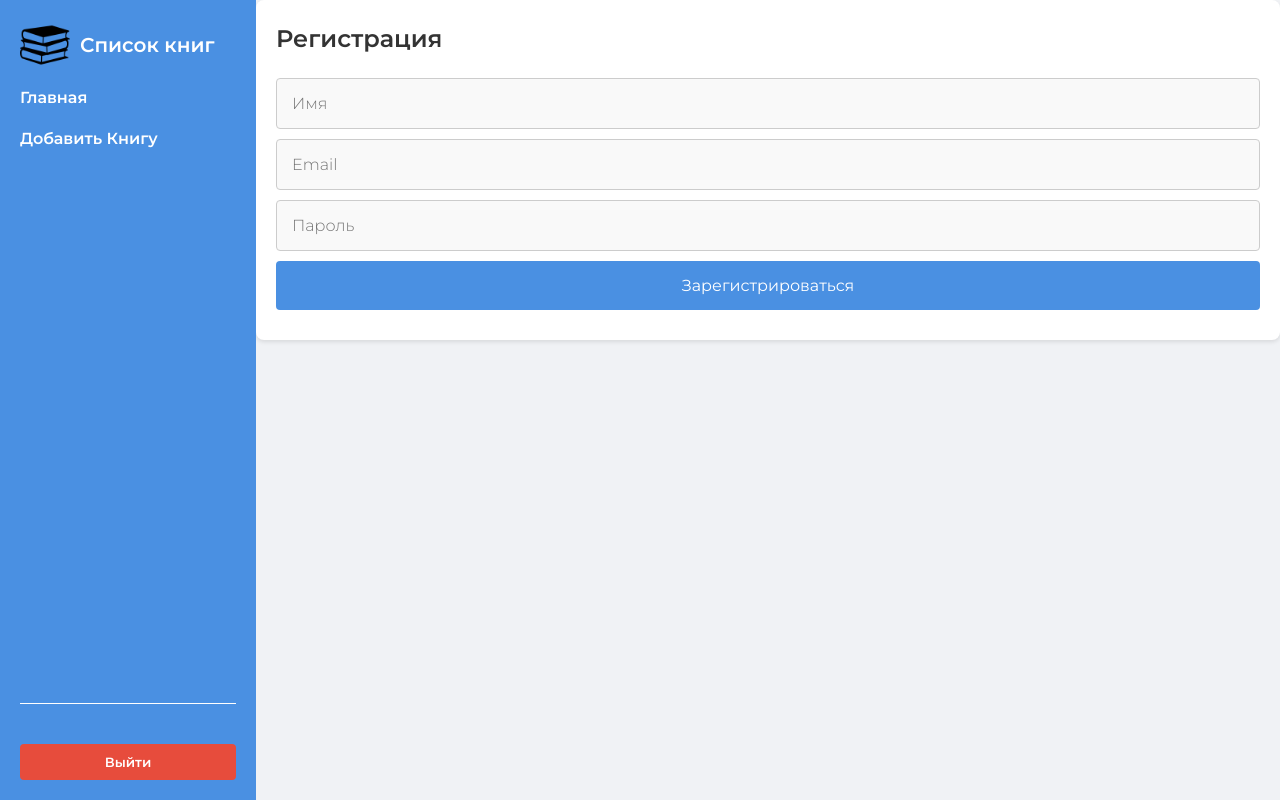
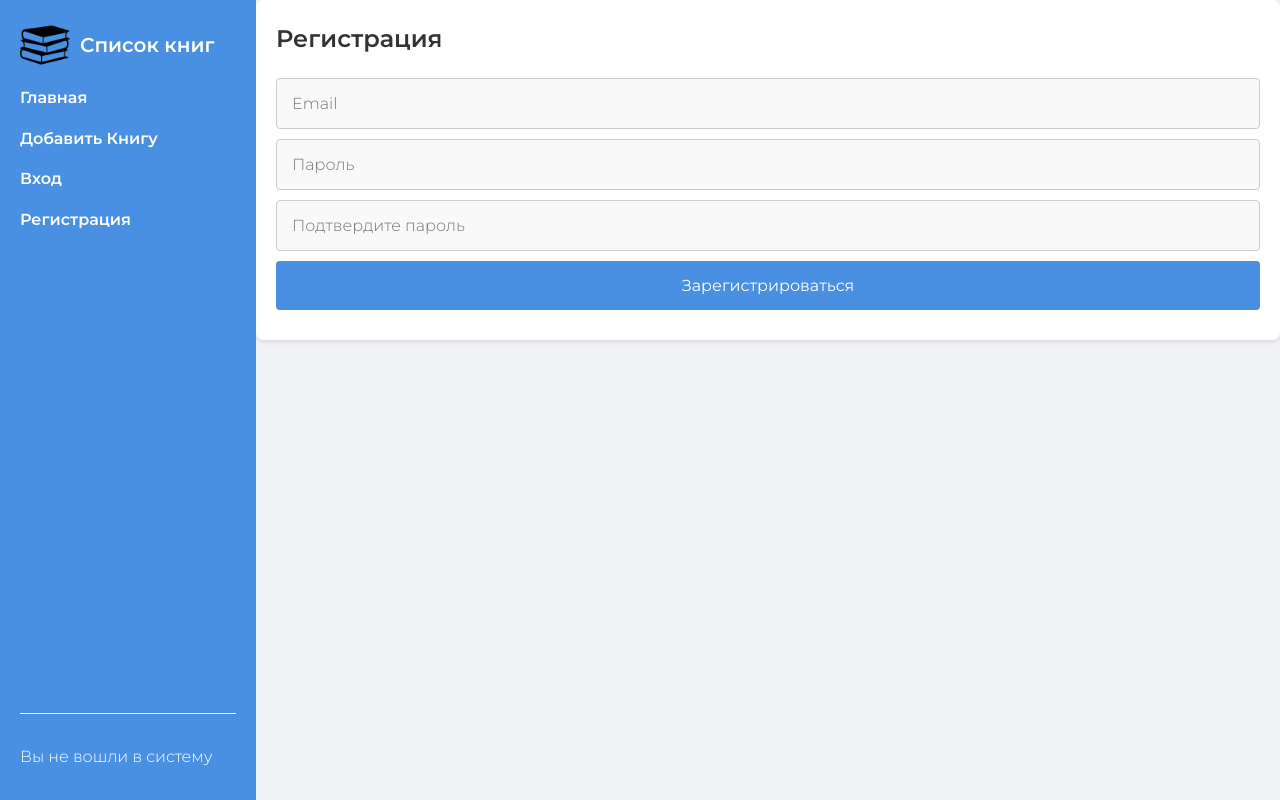
Before and after one commit to greenway-start/gws-frontend, a React (Create React App) app: page /register in a window 1280 px wide. Built offline with nearby package versions, Linux system fonts and the light colour scheme; no server answers.

Commit message:
#8 register добавил функциию

```diff
--- a/src/common/authReducer.ts
+++ b/src/common/authReducer.ts
@@ -4,8 +4,8 @@ const initialState: AuthState = {
   currentUser: null,
   error: null,
   loading: false,
-  auth: null, // Убедитесь, что это здесь
-  db: null // Добавьте это свойство
+  auth: null,
+  db: null
 };
 
 export function authReducer(state = initialState, action: AuthActionTypes): AuthState {
--- a/src/common/firebaseConfig.ts
+++ b/src/common/firebaseConfig.ts
@@ -19,9 +19,13 @@ let db: Firestore | null = null;
 
 const initializeFirebase = (): { auth: Auth; db: Firestore } => {
   if (!firebaseApp) {
+    console.log("Initializing Firebase App");
+    console.log("Firebase Initialized Successfully with", { auth, db });
+
     firebaseApp = initializeApp(firebaseConfigData as FirebaseConfig);
     auth = getAuth(firebaseApp);
     db = getFirestore(firebaseApp);
+    console.log("Firebase Initialized Successfully with", { auth, db });
   }
   return { auth: auth!, db: db! };
 };
--- a/src/components/AuthProvider.tsx
+++ b/src/components/AuthProvider.tsx
@@ -9,6 +9,7 @@ interface AuthContextType {
   db: Firestore | null;
 }
 
+// Define the initial value properly with the correct type
 const AuthContext = createContext<AuthContextType | undefined>(undefined);
 
 export const useAuth = (): AuthContextType => {
@@ -20,26 +21,32 @@ export const useAuth = (): AuthContextType => {
 };
 
 interface AuthProviderProps {
-  children: ReactNode;
+  children: ReactNode;  // Explicitly define the type for children
 }
 
 export const AuthProvider: React.FC<AuthProviderProps> = ({ children }) => {
   const [currentUser, setCurrentUser] = useState<User | null>(null);
   const [auth, setAuth] = useState<Auth | null>(null);
   const [db, setDb] = useState<Firestore | null>(null);
+  const [isInitialized, setInitialized] = useState(false);
 
   useEffect(() => {
-    const { auth, db } = initializeFirebase();
-    setAuth(auth);
-    setDb(db);
-    if (auth) {
-      const unsubscribe = onAuthStateChanged(auth, (user) => {
-        setCurrentUser(user);
-        console.log('Auth state changed', user);
-      });
-      return () => unsubscribe();
-    }
+    const init = async () => {
+      const { auth, db } = initializeFirebase();
+      setAuth(auth);
+      setDb(db);
+      if (auth && db) {
+        setInitialized(true);
+        const unsubscribe = onAuthStateChanged(auth, setCurrentUser);
+        return () => unsubscribe();
+      }
+    };
+    init();
   }, []);
+
+  if (!isInitialized) {
+    return <div>Инициализация системы...</div>;
+  }
 
   return (
     <AuthContext.Provider value={{ currentUser, auth, db }}>
@@ -47,3 +54,5 @@ export const AuthProvider: React.FC<AuthProviderProps> = ({ children }) => {
     </AuthContext.Provider>
   );
 };
+
+export default AuthProvider;
--- a/src/components/Register.tsx
+++ b/src/components/Register.tsx
@@ -1,54 +1,38 @@
 import React, { useState, FormEvent } from "react";
 import { useNavigate } from "react-router-dom";
 import { createUserWithEmailAndPassword } from "firebase/auth";
-import { doc, setDoc } from "firebase/firestore";
 import { useAuth } from "../hook/useAuth";
 
-const Register: React.FC = () => {
-  const [email, setEmail] = useState<string>("");
-  const [password, setPassword] = useState<string>("");
-  const [name, setName] = useState<string>("");
-  const [error, setError] = useState<string>("");
+const Register = () => {
+    const [email, setEmail] = useState("");
+    const [password, setPassword] = useState("");
+    const [confirmPassword, setConfirmPassword] = useState("");
+    const [error, setError] = useState("");
     const navigate = useNavigate();
-  const { auth, db } = useAuth();
+    const { auth } = useAuth(); // Получаем экземпляр Auth из контекста
 
-  const handleSubmit = async (e: FormEvent) => {
+    const handleRegister = async (e: FormEvent) => {
         e.preventDefault();
-    setError("");
-
-    if (!auth || !db) {
-      setError("Ошибка инициализации аутентификации или базы данных.");
+        if (password !== confirmPassword) {
+            setError("Пароли не совпадают");
             return;
         }
-
+        if (!auth) {
+            setError("Система аутентификации не инициализирована");
+            return;
+        }
         try {
-      const userCredential = await createUserWithEmailAndPassword(auth, email, password);
-      const user = userCredential.user;
-
-      // Сохранение дополнительных данных в Firestore
-      await setDoc(doc(db, "users", user.uid), {
-        name: name,
-        email: email
-      });
-
-      navigate("/books");
-    } catch (error) {
-      setError("Ошибка регистрации. Попробуйте снова.");
-      console.error("Error registering user:", error);
+            await createUserWithEmailAndPassword(auth, email, password);
+            navigate("/books"); // Перенаправление на страницу после успешной регистрации
+        } catch (error: any) {
+            setError("Ошибка регистрации: " + error.message);
         }
     };
 
     return (
         <div>
             <h2>Регистрация</h2>
-      <form onSubmit={handleSubmit}>
-        <input
-          type="text"
-          value={name}
-          onChange={(e) => setName(e.target.value)}
-          placeholder="Имя"
-          required
-        />
+            <form onSubmit={handleRegister}>
                 <input
                     type="email"
                     value={email}
@@ -63,9 +47,16 @@ const Register: React.FC = () => {
                     placeholder="Пароль"
                     required
                 />
+                <input
+                    type="password"
+                    value={confirmPassword}
+                    onChange={(e) => setConfirmPassword(e.target.value)}
+                    placeholder="Подтвердите пароль"
+                    required
+                />
                 <button type="submit">Зарегистрироваться</button>
+                {error && <p style={{ color: "red" }}>{error}</p>}
             </form>
-      {error && <p style={{ color: 'red' }}>{error}</p>}
         </div>
     );
 };
--- a/src/components/Sidebar.tsx
+++ b/src/components/Sidebar.tsx
@@ -2,7 +2,7 @@ import React from "react";
 import { Link } from "react-router-dom";
 import { useAuth } from "../hook/useAuth";
 import LogoutButton from "./LogoutButton";
-import logo from "../image/logo.png"; // Импорт логотипа
+import logo from "../image/logo.png";
 
 const Sidebar: React.FC = () => {
   const { currentUser } = useAuth();
@@ -17,11 +17,23 @@ const Sidebar: React.FC = () => {
         <ul>
           <li><Link to="/books">Главная</Link></li>
           <li><Link to="/addBook">Добавить Книгу</Link></li>
+          {!currentUser && (
+            <>
+              <li><Link to="/login">Вход</Link></li>
+              <li><Link to="/register">Регистрация</Link></li>
+            </>
+          )}
         </ul>
       </nav>
       <div className="user-info">
-        <p>{currentUser?.email}</p>
-        <LogoutButton />
+        {currentUser ? (
+          <>
+            <p>{currentUser.email}</p>
+            <LogoutButton />
+          </>
+        ) : (
+          <p>Вы не вошли в систему</p>
+        )}
       </div>
     </div>
   );
```
Lines whose indentation alone changed are shown as unchanged.
